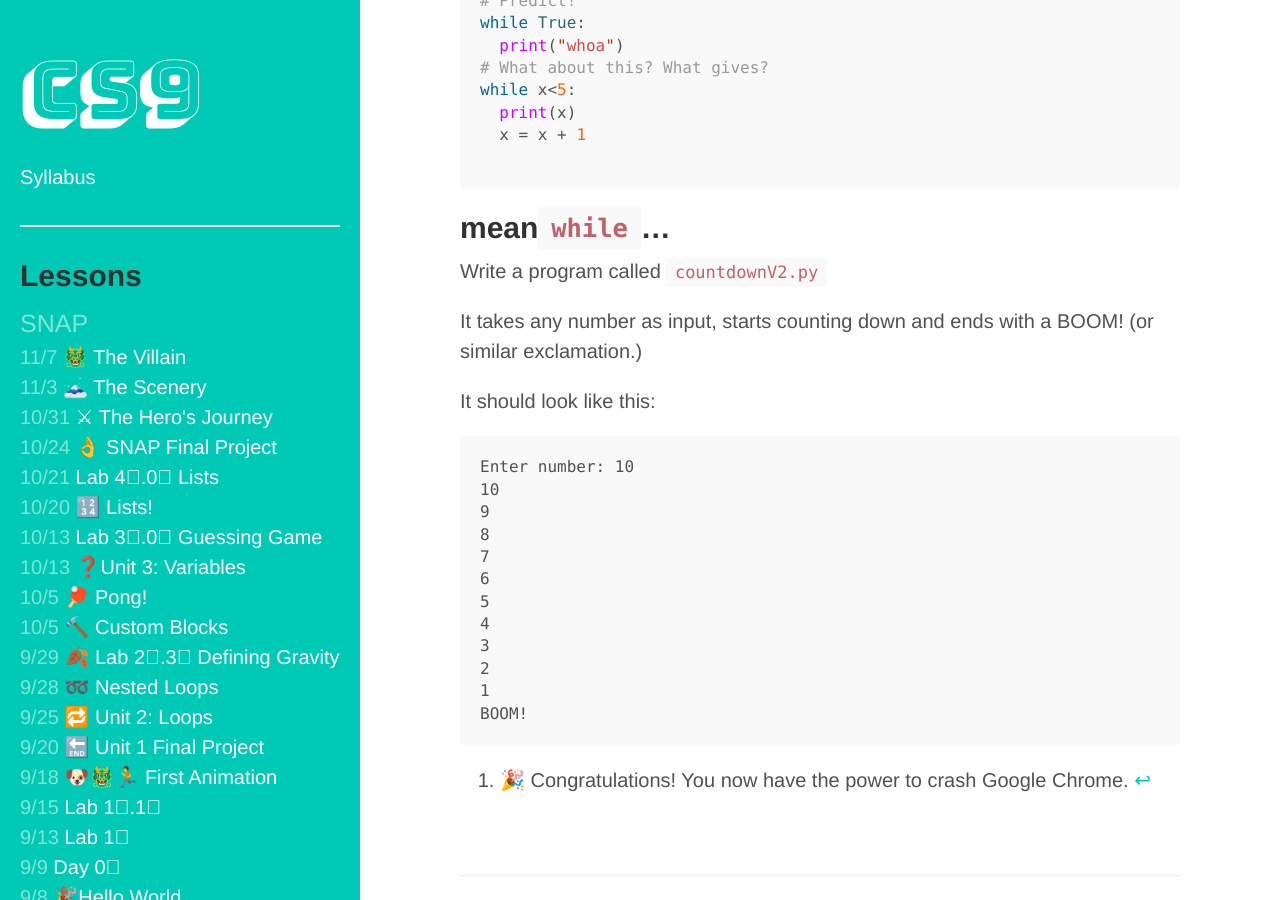
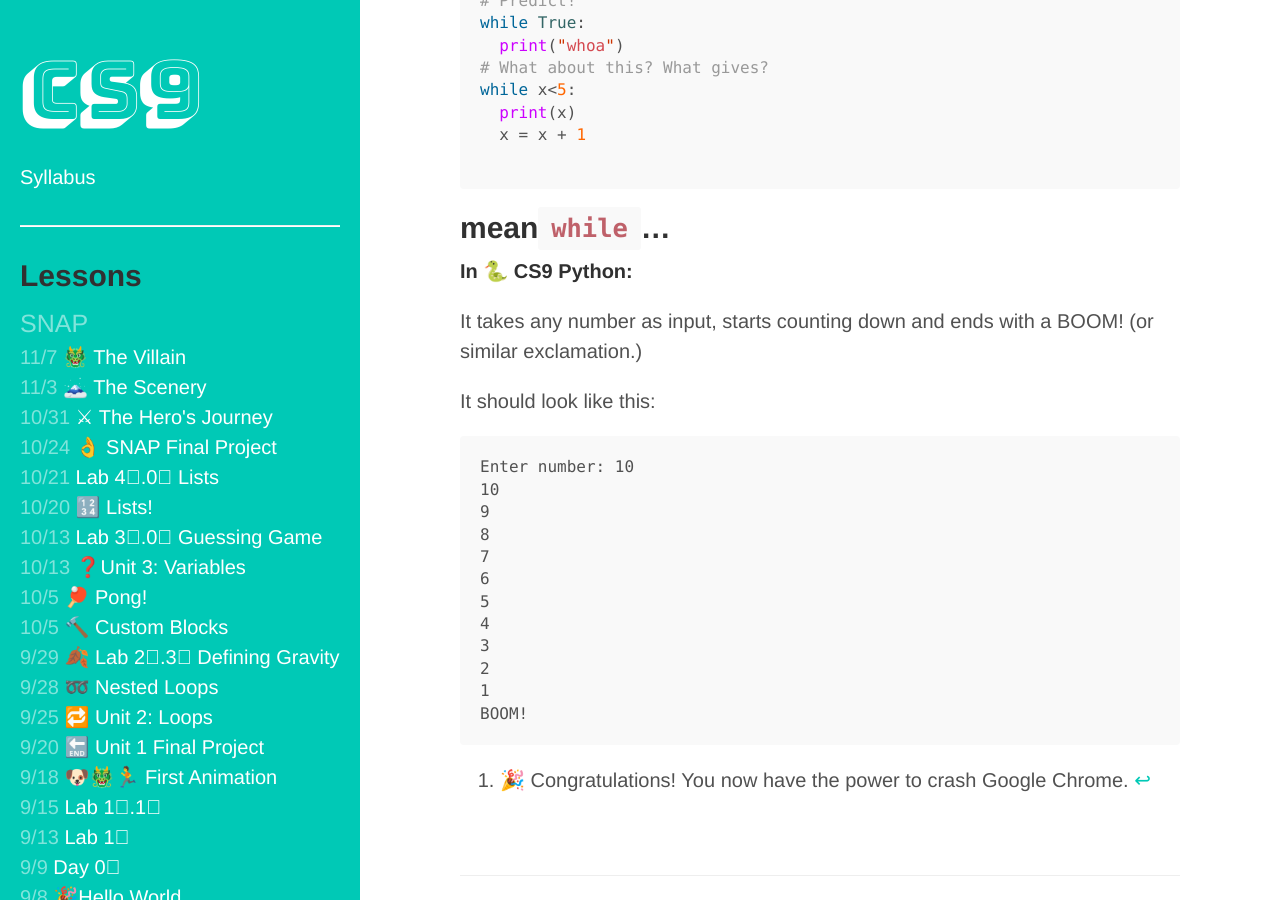
Before and after one commit to bensk/CS9, a Jekyll site: the page built from _posts/Python/2016-12-21-while-loops.md, in a window 1280 px wide and 900 px high, scrolled down 870 px. Built offline with Jekyll 4.4.1, drawn with Linux system fonts in a browser that asks for light colours; some web fonts are replaced; a style sheet for code colours, icons or effects is not loaded.

```diff
--- a/_posts/Python/2016-12-21-while-loops.md
+++ b/_posts/Python/2016-12-21-while-loops.md
@@ -48,7 +48,7 @@
 
 ## mean`while`...
 
-Write a program called `countdownV2.py `
+**In 🐍 CS9 Python:**
 
 It takes any number as input, starts counting down and ends with a BOOM! (or similar exclamation.)
 
```
